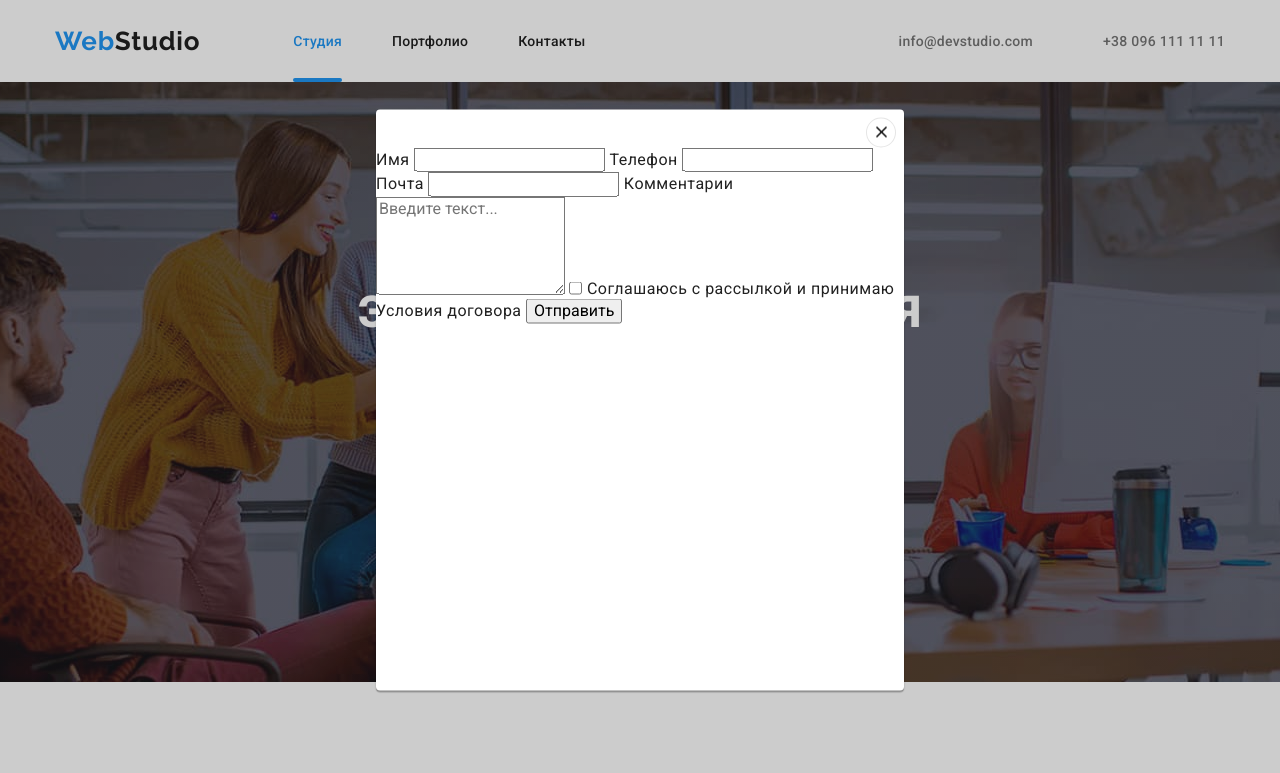
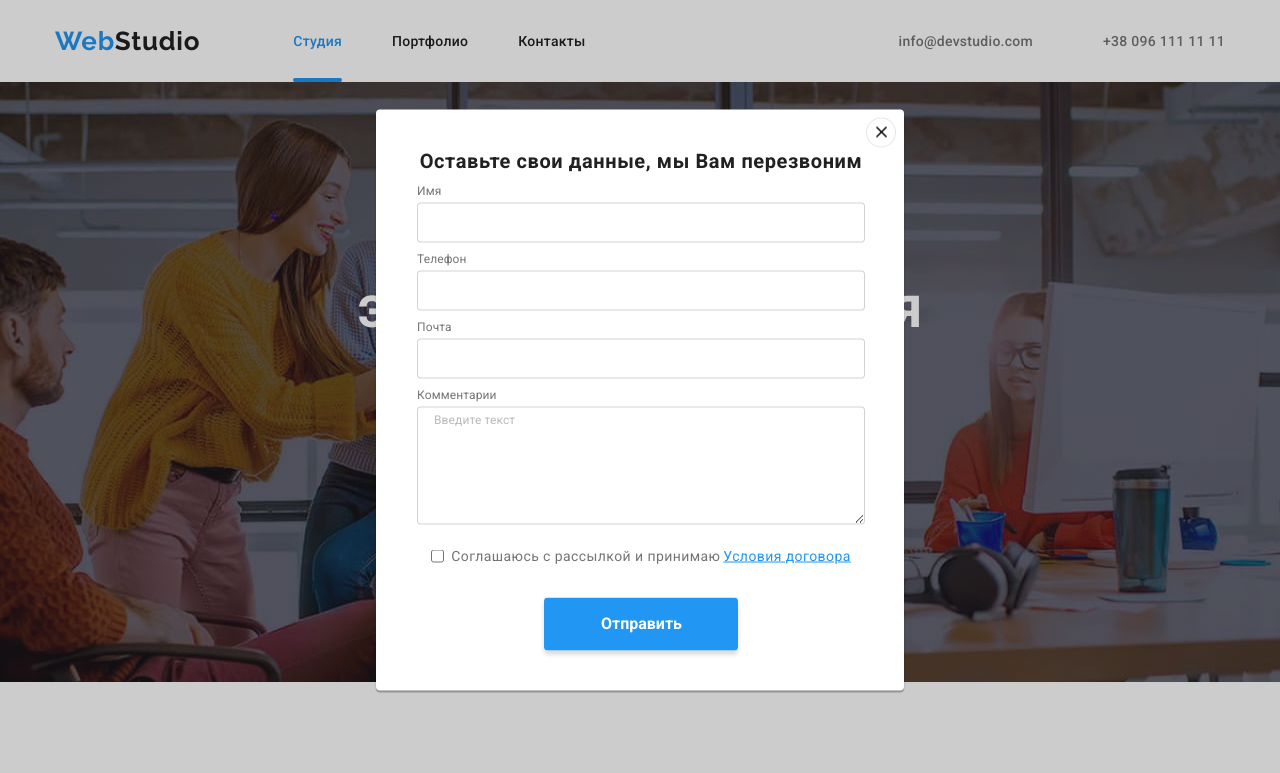
Before and after one commit to dxsteel/goit-markup-hw-06, a plain HTML site: page index.html in a window 1280 px wide. Both pictures are taken after a click on the button "Заказать услугу". Shown: the top 773 px of the page. Drawn offline with nearby package versions, Linux system fonts and the light colour scheme.

Commit message:
стилизация форм

```diff
--- a/css/styles.css
+++ b/css/styles.css
@@ -298,7 +298,6 @@ body {
   line-height: 1.7;
   letter-spacing: 0.03em;
   display: flex;
-  margin-right: 30px;
 }
 
 .title {
@@ -567,6 +566,7 @@ body {
   margin-right: auto;
   margin-left: auto;
   margin-top: 30px;
+  display: flex;
 }
 
 .button-portfolio:focus,
@@ -645,7 +645,6 @@ body {
   transform: translate(-50%, -50%) scale(1);
   transition: 250ms cubic-bezier(0.4, 0, 0.2, 1);
 }
-
 .modal-button {
   margin-right: 8px;
   margin-top: 8px;
@@ -656,8 +655,136 @@ body {
   border: 1px solid rgba(0, 0, 0, 0.1);
   box-sizing: border-box;
   border-radius: 50%;
+  position: absolute;
 }
 .modal-button:hover,
 .modal-button:focus {
   cursor: pointer;
 }
+
+.form {
+  padding-left: 41px;
+  padding-right: 39px;
+  padding-top: 40px;
+  padding-bottom: 40px;
+}
+.modal-title {
+  font-style: normal;
+  font-weight: bold;
+  font-size: 20px;
+  line-height: 1.15;
+  text-align: center;
+  letter-spacing: 0.03em;
+  margin-bottom: 12px;
+  color: #212121;
+}
+.form-field {
+  display: flex;
+  flex-direction: column;
+  margin-bottom: 10px;
+}
+.form-field input:hover,
+.form-field input:focus {
+  border: 1px solid #2196f3;
+  box-sizing: border-box;
+  border-radius: 4px;
+}
+
+input:hover,
+input:focus {
+  cursor: pointer;
+}
+
+.form-field input {
+  border: 1px solid rgba(33, 33, 33, 0.2);
+  box-sizing: border-box;
+  border-radius: 4px;
+  height: 40px;
+}
+
+.form-field-feedback {
+  display: flex;
+  flex-direction: column;
+}
+
+.textarea-window {
+  border: 1px solid rgba(33, 33, 33, 0.2);
+  box-sizing: border-box;
+  border-radius: 4px;
+  padding: 12px 16px;
+}
+
+.textarea-window:hover,
+.textarea-window:focus {
+  border: 1px solid #2196f3;
+  box-sizing: border-box;
+  border-radius: 4px;
+}
+
+.checkbox-title {
+  display: flex;
+  align-items: center;
+  justify-content: center;
+  margin-top: 20px;
+}
+.form-text {
+  color: var(--p-text-color);
+  font-style: normal;
+  font-weight: normal;
+  font-size: 12px;
+  line-height: 1.16;
+  letter-spacing: 0.01em;
+  display: flex;
+  padding: 0;
+  margin-bottom: 4px;
+}
+.form-field-feedback textarea::placeholder {
+  color: rgba(117, 117, 117, 0.5);
+  font-style: normal;
+  font-weight: normal;
+  font-size: 12px;
+  line-height: 1.16px;
+  letter-spacing: 0.01em;
+}
+.checkbox-title label {
+  display: flex;
+  align-items: center;
+  margin-left: 7px;
+}
+.policy {
+  color: var(--accent-color);
+  font-style: 400;
+  font-size: 14px;
+  display: flex;
+  line-height: 1.7;
+  text-decoration: underline;
+  padding-left: 3px;
+}
+
+.policy:focus,
+.policy:hover {
+  cursor: pointer;
+}
+
+.button-policy {
+  font-family: Roboto;
+  color: #ffffff;
+  background-color: var(--accent-color);
+  font-style: normal;
+  font-weight: 700;
+  font-size: 16px;
+  line-height: 1.9;
+  border-radius: 4px;
+  text-decoration: none;
+  cursor: pointer;
+  box-shadow: 0px 4px 4px rgba(0, 0, 0, 0.15);
+  padding-left: 56px;
+  padding-top: 10px;
+  padding-bottom: 10px;
+  padding-right: 55px;
+  border: 1px solid transparent;
+  margin-right: auto;
+  margin-left: auto;
+  margin-top: 30px;
+  display: flex;
+}
--- a/index.html
+++ b/index.html
@@ -248,18 +248,34 @@
     <div class="backdrop is-hidden" data-modal>
         <div class="modal">
             <button data-modal-close class="modal-button"><img src="./images/vector.jpg" alt="close"></button>
-       <form>
-           <label for="name">Имя</label>
-           <input type="text" name="name" id="name">
-           <label for="tel">Телефон</label>
-           <input type="tel" name="tel" id="tel">
-           <label for="mail">Почта</label>
-           <input type="email" name="email" id="email">
-        <label for="feedback">Комментарии</label>
-            <textarea name="feedback" rows="5" placeholder="Введите текст..."></textarea>
-        <input type="checkbox" name="terms of an agreement" value="" id="policy">
-        <label for="policy">Соглашаюсь с рассылкой и принимаю Условия договора</label>
-           <button type="submit">Отправить</button>
+            <form class="form">
+                <h2 class="modal-title">Оставьте свои данные, мы Вам перезвоним</h2>
+                <ul>
+                    <li class="form-field">
+                        <label class="form-text" for="name">Имя</label>
+                        <input type="text" name="name" id="name">
+                    </li>
+                    <li class="form-field">
+                        <label class="form-text" for="tel">Телефон</label>
+                        <input type="tel" name="tel" id="tel">
+                    </li>
+                    <li class="form-field">
+                        <label class="form-text" for="mail">Почта</label>
+                        <input type="email" name="email" id="email">
+                    </li>
+                    <li class="form-field-feedback">
+                        <label class="form-text" for="feedback">Комментарии</label>
+                        <textarea class="textarea-window" name="feedback" rows="5" height="120" placeholder="Введите текст"></textarea>
+                    </li>
+                    <li class="checkbox-title">
+                        <input type="checkbox" name="terms of an agreement" value="" id="policy">
+                        <label class="feature-text" for="policy">Соглашаюсь с рассылкой и принимаю <span class="policy"> Условия договора</span></label>
+                    </li>
+                </ul>
+                <div>
+                    <button class="button-policy" type="submit">Отправить</button>
+                </div>
+
        </form>
         </div>
     </div>
```
